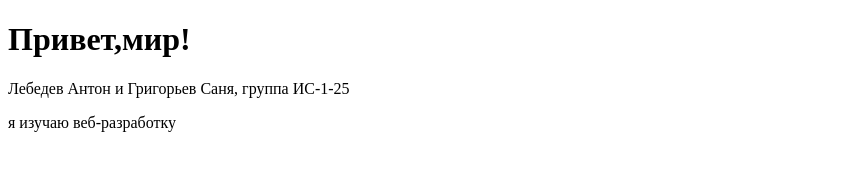
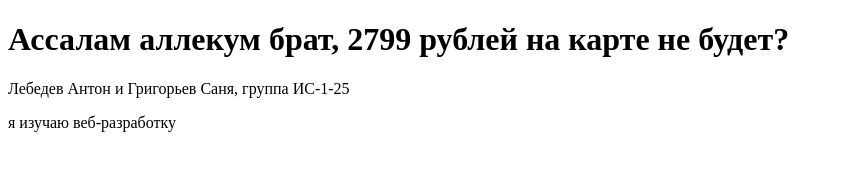
Before and after one commit to kettxd/uchebnaya-praktika, a plain HTML site: page index.html in a window 1280 px wide. Shown: the whole page, without its empty margins (0-843 px from the left). Drawn offline with Linux system fonts and the light colour scheme.

Commit message:
замена заголовка

```diff
--- a/index.html
+++ b/index.html
@@ -6,7 +6,7 @@
     <title>Моя первая страница</title>
 </head>
 <body>
-    <h1>Привет,мир!</h1>
+    <h1>Ассалам аллекум брат, 2799 рублей на карте не будет?</h1>
     <p>Лебедев Антон и Григорьев Саня, группа ИС-1-25</p>
     <p>я изучаю веб-разработку</p>
 </body>
```
